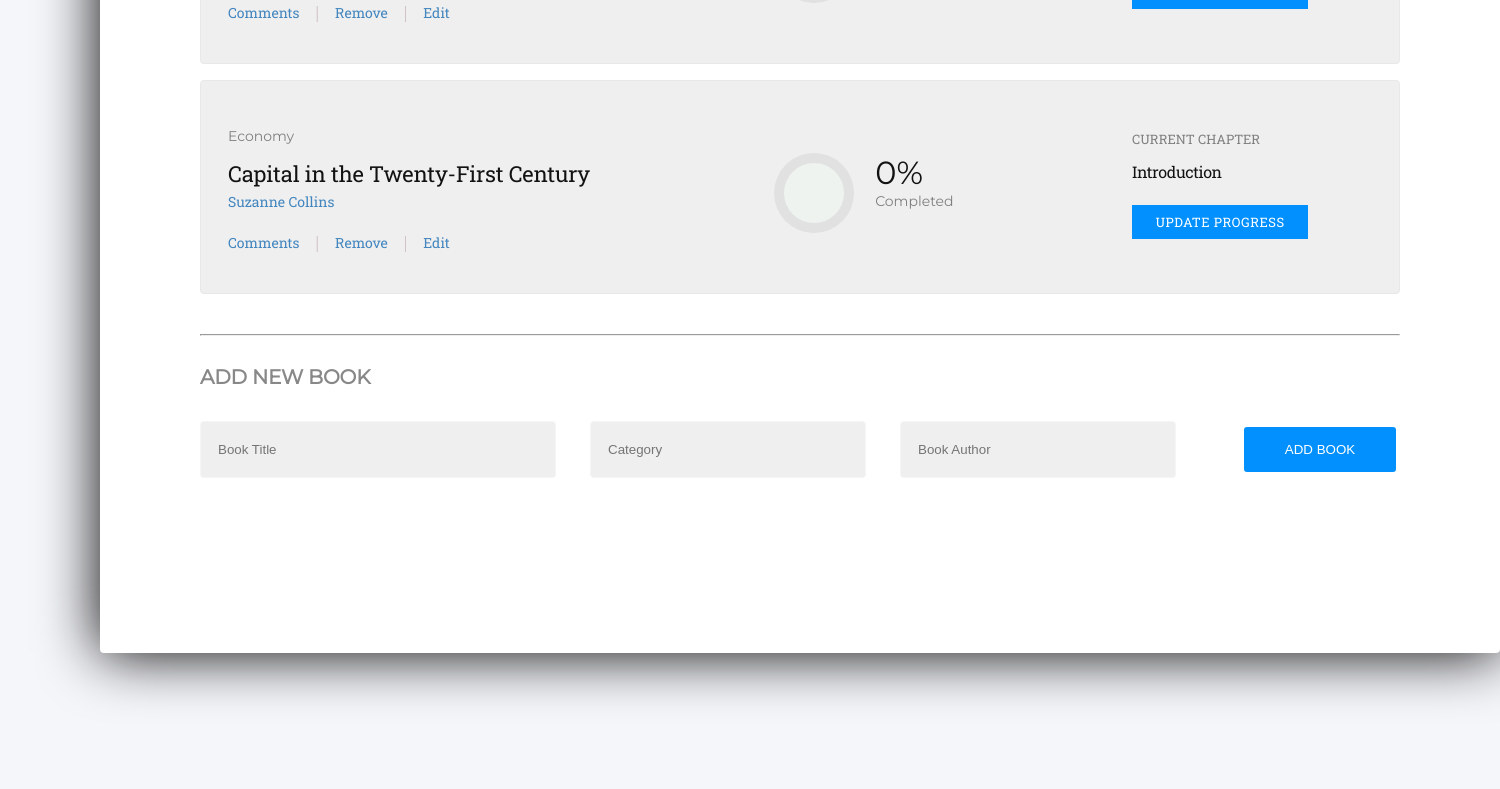
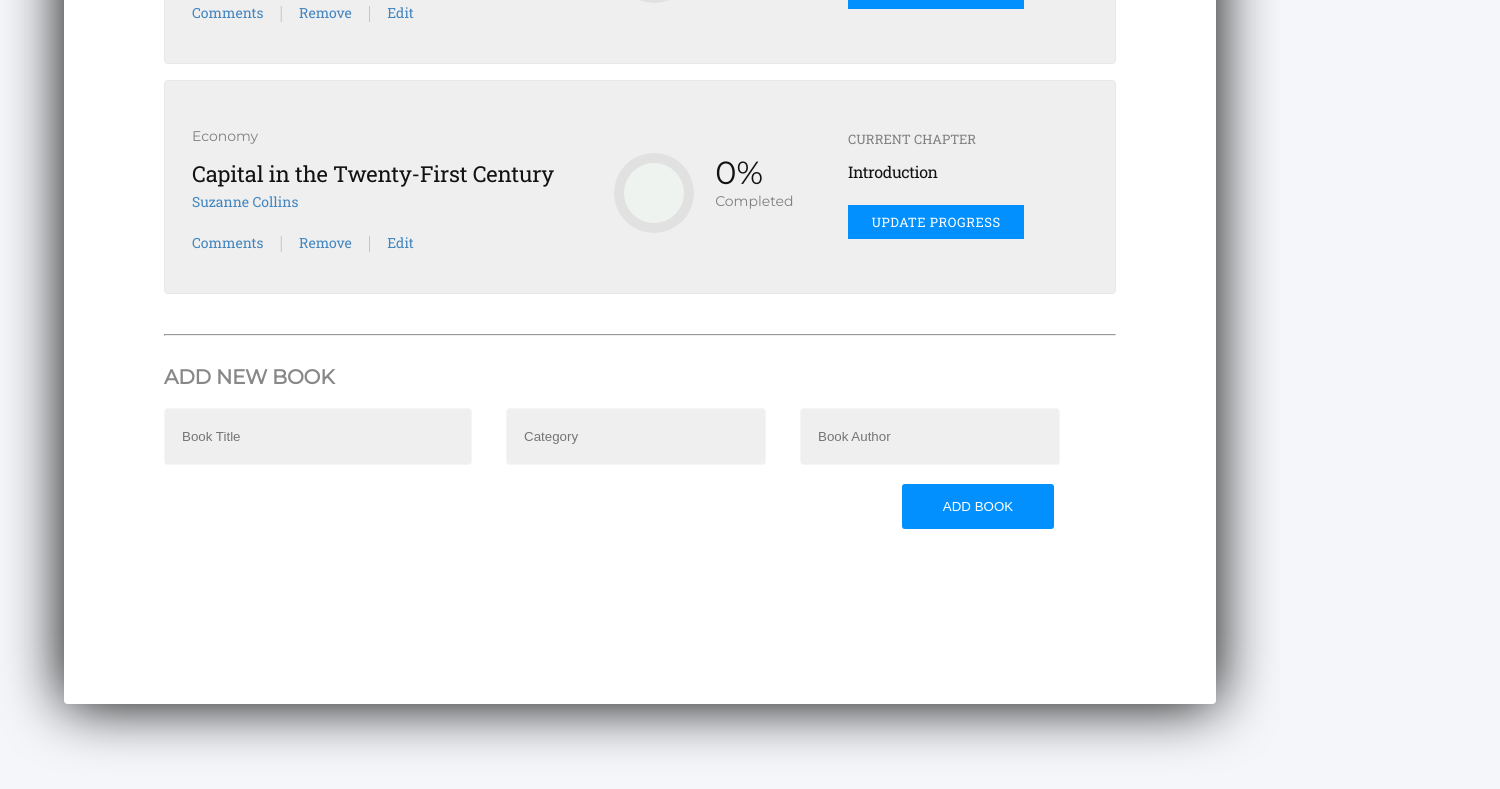
Before and after one commit to Log-benjamin/React-Bookstore, a React (Create React App) app: page / in a window 1280 px wide. Shown: the part 697-1486 px from the top of the page, 1500 px wide, since content can reach past the window. Built offline with nearby package versions, Linux system fonts and the light colour scheme.

Commit message:
add a live demo link

```diff
--- a/src/index.css
+++ b/src/index.css
@@ -6,9 +6,8 @@
 }
 
 .top-container {
-  width: 87.5rem;
   height: auto;
-  margin: 9.313rem 6.25rem;
+  margin: 9.313rem 5%;
   padding-bottom: 10rem;
   border-radius: 4px;
   box-shadow: 0 0 60px 0 black;
@@ -306,7 +305,7 @@
 }
 
 .booktitle-inp {
-  width: 20rem;
+  width: 17rem;
   margin: 0 2.125rem 0 0;
   padding: 1.25rem 1.063rem;
   border-radius: 4px;
@@ -316,7 +315,7 @@
 
 .catagory-inp,
 .author-inp {
-  width: 15rem;
+  width: 14rem;
   margin: 0 2.125rem 0 0;
   padding: 1.25rem 1.063rem;
   border-radius: 4px;
@@ -327,7 +326,7 @@
 .submit-btn {
   width: 9.5rem;
   height: 2.813rem;
-  margin: 1.188rem 0 0 2.125rem;
+  margin: 1.188rem 0 0 46.125rem;
   border-radius: 3px;
   border: none;
   background-color: #0290ff;
```
Also changed, not shown: 1 other file (tests, documents, lock files or other folders).
